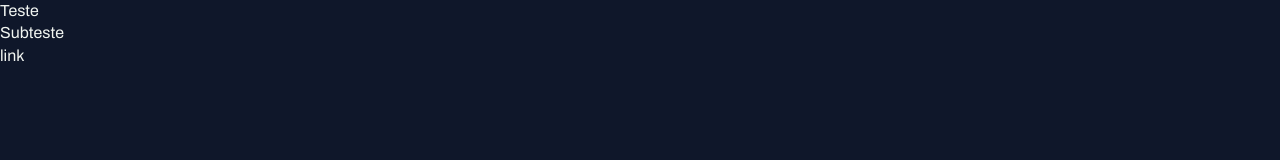
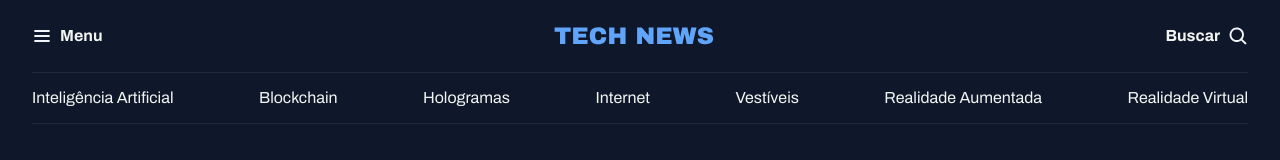
Before and after one commit to WigorCosta21/Portal_De_Noticias, a plain HTML site: page index.html in a window 1280 px wide. Drawn offline with Linux system fonts and the light colour scheme.

Commit message:
feat: add header

```diff
--- a/index.html
+++ b/index.html
@@ -12,9 +12,32 @@
 </head>
 
 <body>
-    <h1>Teste</h1>
-    <h2>Subteste</h2>
-    <a href="">link</a>
+    <header class="container">
+        <nav id="primary" class="grid grid-flow-col">
+            <div>
+                <img src="assets/icons/List.svg" alt="Ícone de menu">
+                <strong>Menu</strong>
+            </div>
+
+            <div>
+                <img src="assets/Logo.svg" alt="TechNews logo">
+            </div>
+
+            <div>
+                <strong>Buscar</strong>
+                <img src="assets/icons/MagnifyingGlass.svg" alt="Ícone de lupa para pesquisa">
+            </div>
+        </nav>
+        <nav id="secondary" class="grid grid-flow-col">
+            <a href="#">Inteligência Artificial</a>
+            <a href="#">Blockchain</a>
+            <a href="#">Hologramas</a>
+            <a href="#">Internet</a>
+            <a href="#">Vestíveis</a>
+            <a href="#">Realidade Aumentada</a>
+            <a href="#">Realidade Virtual</a>
+        </nav>
+    </header>
 </body>
 
 </html>
--- a/styles/globals.css
+++ b/styles/globals.css
@@ -41,3 +41,17 @@ h2,
 h3 {
     font: inherit;
 }
+
+.container {
+    max-width: 1280px;
+    padding-inline: 2rem;
+    margin-inline: auto;
+}
+
+.grid {
+    display: grid;
+}
+
+.grid-flow-col {
+    grid-auto-flow: column;
+}
--- /dev/null
+++ b/styles/header.css
@@ -0,0 +1,24 @@
+#primary {
+    padding-block: 1.25rem;
+
+    div {
+        display: flex;
+        align-items: center;
+        gap: 0.5rem;
+    }
+
+    div:nth-child(2) {
+        margin-inline: auto;
+    }
+
+    div:nth-child(3) {
+        justify-self: end;
+    }
+}
+
+#secondary {
+    padding-block: 0.875rem;
+    border: solid 1px var(--stroke-color);
+    border-inline: none;
+    justify-content: space-between;
+}
--- a/styles/index.css
+++ b/styles/index.css
@@ -1 +1,2 @@
 @import url(globals.css);
+@import url(header.css);
```
